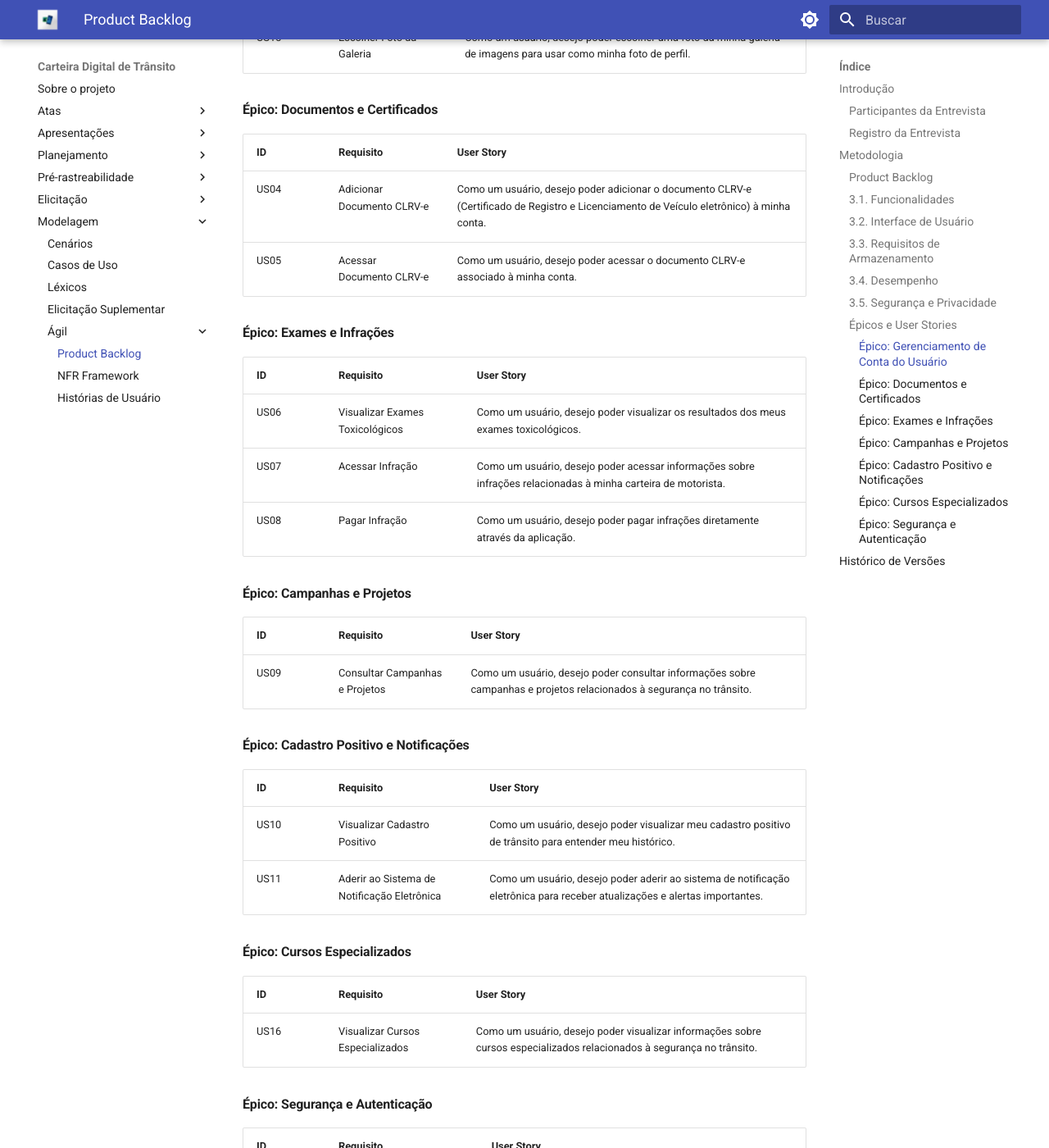
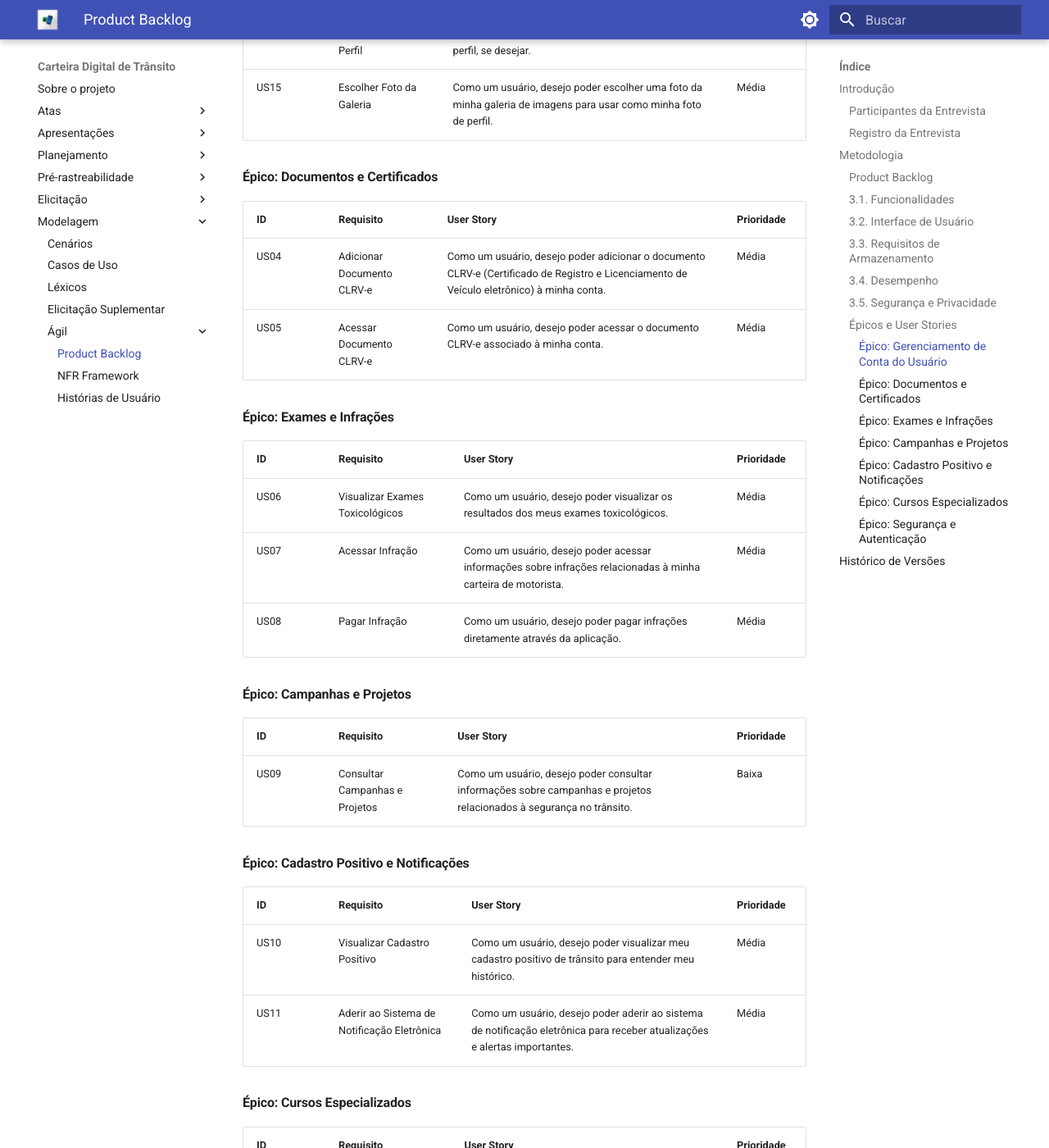
Before and after one commit to Requisitos-de-Software/2023.2-Carteira_Digital_de_Transito, an MkDocs documentation site: the page built from docs/modelagem/agil/backlog.md, in a window 1280 px wide and 1400 px high, scrolled down 3834 px. Shown: the whole window at 82% size. Built offline with MkDocs 1.6.1 and Material for MkDocs 9.7.7, drawn with Linux system fonts in a browser that asks for light colours; some of the changed text lies outside the part shown.

Commit message:
Update backlog.md

```diff
--- a/docs/modelagem/agil/backlog.md
+++ b/docs/modelagem/agil/backlog.md
@@ -83,55 +83,56 @@ A seguir, apresentamos o backlog do produto elaborado em colaboração com o PO,
 
 #### Épico: Gerenciamento de Conta do Usuário
 
-| ID   | Requisito                        | User Story                                                                                                            |
-| ---  | ------------------------------- | --------------------------------------------------------------------------------------------------------------------- |
-| US01 | Fazer Login com GOV             | Como um usuário, desejo poder fazer login na aplicação usando o GOV para acessar meus recursos.                     |
-| US02 | Fazer Logoff com GOV            | Como um usuário, desejo poder fazer logoff da aplicação usando o GOV para garantir minha segurança.                  |
-| US03 | Acessar Carteira de Habilitação  | Como um usuário, desejo poder acessar minha carteira de habilitação eletrônica para visualizar suas informações.    |
-| US12 | Central de Mensagens            | Como um usuário, desejo ter acesso a uma central de mensagens onde posso receber comunicações e notificações importantes. |
-| US13 | Tirar Foto para o Perfil        | Como um usuário, desejo poder tirar uma foto para usar como minha imagem de perfil na aplicação.                  |
-| US14 | Remover Foto de Perfil          | Como um usuário, desejo poder remover minha foto de perfil, se desejar.                                              |
-| US15 | Escolher Foto da Galeria        | Como um usuário, desejo poder escolher uma foto da minha galeria de imagens para usar como minha foto de perfil.    |
+| ID   | Requisito                        | User Story                                                                                                            | Prioridade |
+| ---  | ------------------------------- | --------------------------------------------------------------------------------------------------------------------- | ---------- |
+| US01 | Fazer Login com GOV             | Como um usuário, desejo poder fazer login na aplicação usando o GOV para acessar meus recursos.                     | Alta       |
+| US02 | Fazer Logoff com GOV            | Como um usuário, desejo poder fazer logoff da aplicação usando o GOV para garantir minha segurança.                  | Alta       |
+| US03 | Acessar Carteira de Habilitação  | Como um usuário, desejo poder acessar minha carteira de habilitação eletrônica para visualizar suas informações.    | Alta       |
+| US12 | Central de Mensagens            | Como um usuário, desejo ter acesso a uma central de mensagens onde posso receber comunicações e notificações importantes. | Média    |
+| US13 | Tirar Foto para o Perfil        | Como um usuário, desejo poder tirar uma foto para usar como minha imagem de perfil na aplicação.                  | Média    |
+| US14 | Remover Foto de Perfil          | Como um usuário, desejo poder remover minha foto de perfil, se desejar.                                              | Média    |
+| US15 | Escolher Foto da Galeria        | Como um usuário, desejo poder escolher uma foto da minha galeria de imagens para usar como minha foto de perfil.    | Média    |
 
 #### Épico: Documentos e Certificados
 
-| ID   | Requisito                   | User Story                                                                                                            |
-| ---  | --------------------------  | --------------------------------------------------------------------------------------------------------------------- |
-| US04 | Adicionar Documento CLRV-e   | Como um usuário, desejo poder adicionar o documento CLRV-e (Certificado de Registro e Licenciamento de Veículo eletrônico) à minha conta. |
-| US05 | Acessar Documento CLRV-e     | Como um usuário, desejo poder acessar o documento CLRV-e associado à minha conta.                                 |
+| ID   | Requisito                   | User Story                                                                                                            | Prioridade |
+| ---  | --------------------------  | --------------------------------------------------------------------------------------------------------------------- | ---------- |
+| US04 | Adicionar Documento CLRV-e   | Como um usuário, desejo poder adicionar o documento CLRV-e (Certificado de Registro e Licenciamento de Veículo eletrônico) à minha conta. | Média    |
+| US05 | Acessar Documento CLRV-e     | Como um usuário, desejo poder acessar o documento CLRV-e associado à minha conta.                                 | Média    |
 
 #### Épico: Exames e Infrações
 
-| ID   | Requisito                      | User Story                                                                                                            |
-| ---  | -----------------------------  | --------------------------------------------------------------------------------------------------------------------- |
-| US06 | Visualizar Exames Toxicológicos | Como um usuário, desejo poder visualizar os resultados dos meus exames toxicológicos.                                |
-| US07 | Acessar Infração                | Como um usuário, desejo poder acessar informações sobre infrações relacionadas à minha carteira de motorista.     |
-| US08 | Pagar Infração                  | Como um usuário, desejo poder pagar infrações diretamente através da aplicação.                                    |
+| ID   | Requisito                      | User Story                                                                                                            | Prioridade |
+| ---  | -----------------------------  | --------------------------------------------------------------------------------------------------------------------- | ---------- |
+| US06 | Visualizar Exames Toxicológicos | Como um usuário, desejo poder visualizar os resultados dos meus exames toxicológicos.                                | Média    |
+| US07 | Acessar Infração                | Como um usuário, desejo poder acessar informações sobre infrações relacionadas à minha carteira de motorista.     | Média    |
+| US08 | Pagar Infração                  | Como um usuário, desejo poder pagar infrações diretamente através da aplicação.                                    | Média    |
 
 #### Épico: Campanhas e Projetos
 
-| ID   | Requisito                      | User Story                                                                                                            |
-| ---  | -----------------------------  | --------------------------------------------------------------------------------------------------------------------- |
-| US09 | Consultar Campanhas e Projetos  | Como um usuário, desejo poder consultar informações sobre campanhas e projetos relacionados à segurança no trânsito. |
+| ID   | Requisito                      | User Story                                                                                                            | Prioridade |
+| ---  | -----------------------------  | --------------------------------------------------------------------------------------------------------------------- | ---------- |
+| US09 | Consultar Campanhas e Projetos  | Como um usuário, desejo poder consultar informações sobre campanhas e projetos relacionados à segurança no trânsito. | Baixa    |
 
 #### Épico: Cadastro Positivo e Notificações
 
-| ID   | Requisito                        | User Story                                                                                                            |
-| ---  | -------------------------------   | --------------------------------------------------------------------------------------------------------------------- |
-| US10 | Visualizar Cadastro Positivo     | Como um usuário, desejo poder visualizar meu cadastro positivo de trânsito para entender meu histórico.             |
-| US11 | Aderir ao Sistema de Notificação Eletrônica | Como um usuário, desejo poder aderir ao sistema de notificação eletrônica para receber atualizações e alertas importantes. |
+| ID   | Requisito                        | User Story                                                                                                            | Prioridade |
+| ---  | -------------------------------   | --------------------------------------------------------------------------------------------------------------------- | ---------- |
+| US10 | Visualizar Cadastro Positivo     | Como um usuário, desejo poder visualizar meu cadastro positivo de trânsito para entender meu histórico.             | Média    |
+| US11 | Aderir ao Sistema de Notificação Eletrônica | Como um usuário, desejo poder aderir ao sistema de notificação eletrônica para receber atualizações e alertas importantes. | Média    |
 
 #### Épico: Cursos Especializados
 
-| ID   | Requisito                              | User Story                                                                                                            |
-| ---  | ------------------------------------- | --------------------------------------------------------------------------------------------------------------------- |
-| US16 | Visualizar Cursos Especializados        | Como um usuário, desejo poder visualizar informações sobre cursos especializados relacionados à segurança no trânsito. |
+| ID   | Requisito                              | User Story                                                                                                            | Prioridade |
+| ---  | -------------------------------------  | --------------------------------------------------------------------------------------------------------------------- | ---------- |
+| US16 | Visualizar Cursos Especializados        | Como um usuário, desejo poder visualizar informações sobre cursos especializados relacionados à segurança no trânsito. | Baixa    |
 
 #### Épico: Segurança e Autenticação
 
-| ID   | Requisito                                        | User Story                                                                                                            |
-| ---  | -----------------------------------------------   | --------------------------------------------------------------------------------------------------------------------- |
-| US17 | Permitir Biometria Para Desbloquear a Carteira  | Como um usuário, desejo poder usar minha biometria para desbloquear minha carteira de habilitação eletrônica para maior segurança. |
+| ID   | Requisito                                        | User Story                                                                                                            | Prioridade |
+| ---  | -----------------------------------------------   | --------------------------------------------------------------------------------------------------------------------- | ---------- |
+| US17 | Permitir Biometria Para Desbloquear a Carteira  | Como um usuário, desejo poder usar minha biometria para desbloquear minha carteira de habilitação eletrônica para maior segurança. | Alta    |
+
 
 
 
```
